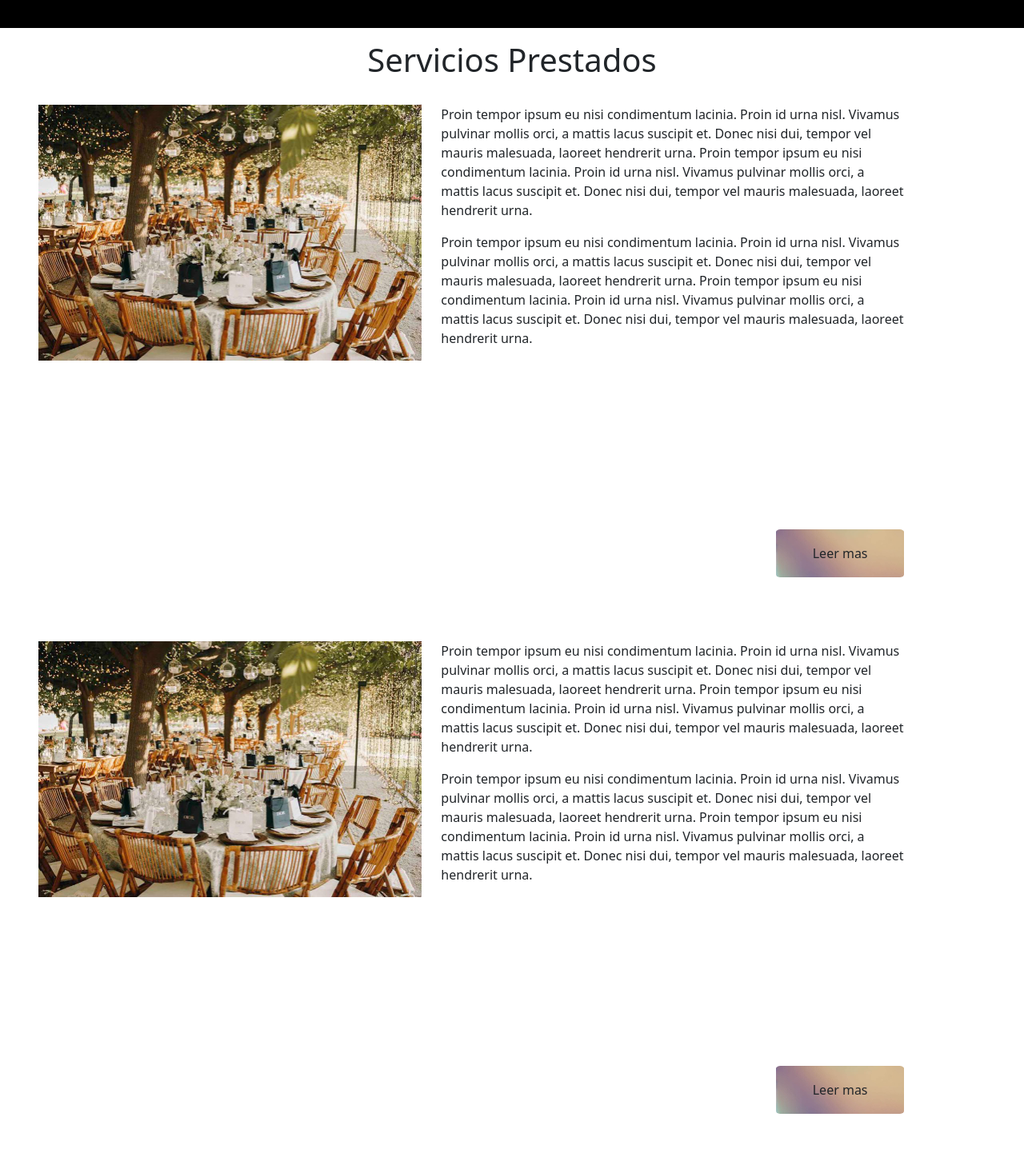
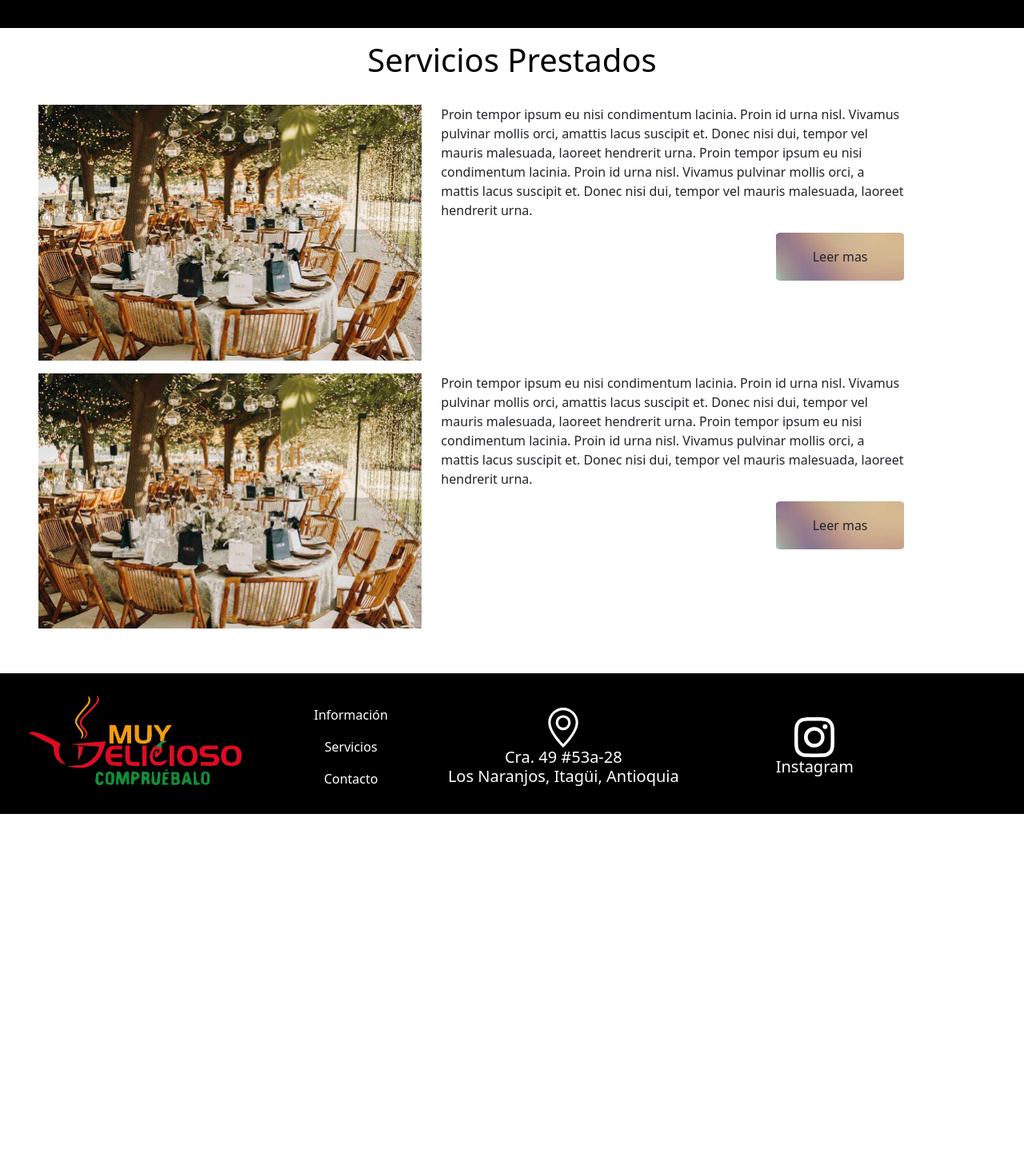
Before and after one commit to JMiguelS0t0/PPI-Angular, an Angular app: page /serviciosprestados in a window 1280 px wide. Shown: the part 143-1590 px from the top of the page at 80% size. After the commit the page ends 1161 px from the top, so only its background shows below. Built offline with nearby package versions, Linux system fonts and the light colour scheme.

Commit message:
Estilos globales, catalogo y organizacion de TS

```diff
--- /dev/null
+++ b/src/app/catalogo/catalogo.component.css
@@ -0,0 +1,4 @@
+.card-personalizada {
+  padding: 0.5rem; /* Replicando el estilo p-2 de Bootstrap */
+  border: 1px solid rgba(0, 0, 0, 0.301); /* Replicando el estilo border de Bootstrap */
+}
--- /dev/null
+++ b/src/app/catalogo/catalogo.component.html
@@ -0,0 +1,22 @@
+<app-nav></app-nav>
+
+<h1 class="text-center text-black mt-3">Catálogo</h1>
+
+<div class="bg-white text-center pt-2 p-5 mb-2 text-center">
+    <div class="row">
+        <ng-container *ngFor="let paquete of paquetes">
+            <div class="col-12 col-md-4 mb-3">
+                <div class="card card-personalizada img-bg">
+                    <img [src]="paquete.image" class="card-img-top" alt="...">
+                    <div class="card-body">
+                        <h5 class="card-title">{{ paquete.title }}</h5>
+                        <p class="card-text text-black">{{ paquete.description }}</p>
+                        <a href="#" class="btn btn-bg">Ver información</a>
+                    </div>
+                </div>
+            </div>
+        </ng-container>
+    </div>
+</div>
+
+<app-footer></app-footer>
--- /dev/null
+++ b/src/app/catalogo/catalogo.component.ts
@@ -0,0 +1,26 @@
+import { Component } from '@angular/core';
+
+@Component({
+  selector: 'app-catalogo',
+  templateUrl: './catalogo.component.html',
+  styleUrls: ['./catalogo.component.css'],
+})
+export class CatalogoComponent {
+  paquetes = [
+    {
+      title: 'Paquete #1',
+      description: 'Descripción del paquete #1',
+      image: '../../assets/img/Decoracion.jpeg',
+    },
+    {
+      title: 'Paquete #2',
+      description: 'Descripción del paquete #2',
+      image: '../../assets/img/Decoracion.jpeg',
+    },
+    {
+      title: 'Paquete #3',
+      description: 'Descripción del paquete #3',
+      image: '../../assets/img/Decoracion.jpeg',
+    },
+  ];
+}
--- a/src/app/inicio/inicio.component.css
+++ b/src/app/inicio/inicio.component.css
@@ -17,37 +17,11 @@
 }
 
 /*-------------------- SERVICIOS --------------------*/
-.img-bg {
-  background-image: url(../../assets/img/fondo.jpeg);
-  background-size: cover;
-  background-repeat: no-repeat;
-  background-position: center center;
-}
 
 .servicios-m {
   margin-bottom: 140px;
 }
 
-/* ------------ BOTONES ------------*/
-.btn-bg {
-  background-image: url(../../assets/img/boton.jpeg);
-  background-size: cover;
-  background-repeat: no-repeat;
-  background-position: center;
-}
-
-.btn-grande {
-  color: black;
-  margin: 15px;
-  width: 50%;
-  height: 150px;
-}
-
-@media (max-width: 767px) {
-  .btn-grande {
-    width: 100%;
-  }
-}
 
 /* ------------------ FORMULARIO ------------------ */
 form {
@@ -71,8 +45,3 @@ form {
   width: 50px;
   margin: 15px;
 }
-
-/*----------------------- FOOTER -----------------------*/
-footer {
-  height: auto;
-}
--- a/src/app/servicios-prestados/servicios-prestados.component.css
+++ b/src/app/servicios-prestados/servicios-prestados.component.css
@@ -1,8 +1,4 @@
 .btn-bg {
-  background-image: url(../../assets/img/boton.jpeg);
-  background-size: cover;
-  background-repeat: no-repeat;
-  background-position: center;
   height: 60px;
   width: 28%;
 }
@@ -12,13 +8,3 @@
     width: 100%;
   }
 }
-
-.container-btn {
-  padding-top: 195px;
-}
-
-@media (max-width: 767px) {
-  .container-btn {
-    padding: 0;
-  }
-}
--- a/src/app/servicios-prestados/servicios-prestados.component.html
+++ b/src/app/servicios-prestados/servicios-prestados.component.html
@@ -1,64 +1,19 @@
 <app-nav></app-nav>
-<h1 class="text-center mt-3">Servicios Prestados</h1>
+<h1 class="text-center mt-3 text-black">Servicios Prestados</h1>
 <div class="bg-white text-center pt-2 p-5 mb-2 d-flex align-items-center text-center">
     <div class="row">
-        <div class="col-12 col-md-5 mb-4">
-            <img src="../../assets/img/Decoracion.jpeg" alt="Logo" class="w-100 mt-md-2 pt-md-2">
-        </div>
-        <div class="col-12 col-md-6 mt-md-2 pt-md-2">
-            <p class="text-start "> Proin tempor ipsum eu nisi condimentum lacinia. Proin id urna nisl. Vivamus
-                pulvinar mollis orci, a
-                mattis
-                lacus suscipit et. Donec nisi dui, tempor vel mauris malesuada, laoreet hendrerit urna.
-                Proin tempor ipsum eu nisi condimentum lacinia. Proin id urna nisl. Vivamus
-                pulvinar mollis orci, a
-                mattis
-                lacus suscipit et. Donec nisi dui, tempor vel mauris malesuada, laoreet hendrerit urna.
-            </p>
-            <p class="text-start "> Proin tempor ipsum eu nisi condimentum lacinia. Proin id urna nisl. Vivamus
-                pulvinar mollis orci, a
-                mattis
-                lacus suscipit et. Donec nisi dui, tempor vel mauris malesuada, laoreet hendrerit urna.
-                Proin tempor ipsum eu nisi condimentum lacinia. Proin id urna nisl. Vivamus
-                pulvinar mollis orci, a
-                mattis
-                lacus suscipit et. Donec nisi dui, tempor vel mauris malesuada, laoreet hendrerit urna.
-            </p>
-            <div class="text-end container-btn">
-                <button class="btn mt-3 btn-bg">Leer mas</button>
+        <ng-container *ngFor="let servicios of servicios">
+            <div class="col-12 col-md-5 ">
+                <img [src]="servicios.image" alt="Logo" class="w-100 mt-md-2 pt-md-2">
             </div>
-        </div>
+            <div class="col-12 col-md-6 mt-md-2 pt-md-2 mb-3">
+                <p class="text-start "> {{servicios.descripcion}} </p>
+                <div class="text-end container-btn mt-auto">
+                    <button class="btn btn-bg">Leer mas</button>
+                </div>
+            </div>
+        </ng-container>
     </div>
 </div>
 
-<div class="bg-white text-center pt-2 p-5 mb-2 d-flex align-items-center text-center">
-    <div class="row">
-        <div class="col-12 col-md-5 mb-4">
-            <img src="../../assets/img/Decoracion.jpeg" alt="Logo" class="w-100 mt-md-2 pt-md-2">
-        </div>
-        <div class="col-12 col-md-6 mt-md-2 pt-md-2">
-            <p class="text-start "> Proin tempor ipsum eu nisi condimentum lacinia. Proin id urna nisl. Vivamus
-                pulvinar mollis orci, a
-                mattis
-                lacus suscipit et. Donec nisi dui, tempor vel mauris malesuada, laoreet hendrerit urna.
-                Proin tempor ipsum eu nisi condimentum lacinia. Proin id urna nisl. Vivamus
-                pulvinar mollis orci, a
-                mattis
-                lacus suscipit et. Donec nisi dui, tempor vel mauris malesuada, laoreet hendrerit urna.
-            </p>
-            <p class="text-start "> Proin tempor ipsum eu nisi condimentum lacinia. Proin id urna nisl. Vivamus
-                pulvinar mollis orci, a
-                mattis
-                lacus suscipit et. Donec nisi dui, tempor vel mauris malesuada, laoreet hendrerit urna.
-                Proin tempor ipsum eu nisi condimentum lacinia. Proin id urna nisl. Vivamus
-                pulvinar mollis orci, a
-                mattis
-                lacus suscipit et. Donec nisi dui, tempor vel mauris malesuada, laoreet hendrerit urna.
-            </p>
-            <div class="text-end container-btn">
-                <button class="btn mt-3 btn-bg">Leer mas</button>
-            </div>
-        </div>
-    </div>
-</div>
 <app-footer></app-footer>
--- a/src/app/servicios-prestados/servicios-prestados.component.ts
+++ b/src/app/servicios-prestados/servicios-prestados.component.ts
@@ -3,8 +3,19 @@ import { Component } from '@angular/core';
 @Component({
   selector: 'app-servicios-prestados',
   templateUrl: './servicios-prestados.component.html',
-  styleUrls: ['./servicios-prestados.component.css']
+  styleUrls: ['./servicios-prestados.component.css'],
 })
 export class ServiciosPrestadosComponent {
-
+  servicios = [
+    {
+      image: '../../assets/img/Decoracion.jpeg',
+      descripcion:
+        'Proin tempor ipsum eu nisi condimentum lacinia. Proin id urna nisl. Vivamus pulvinar mollis orci, amattis lacus suscipit et. Donec nisi dui, tempor vel mauris malesuada, laoreet hendrerit urna. Proin tempor ipsum eu nisi condimentum lacinia. Proin id urna nisl. Vivamus pulvinar mollis orci, a  mattis lacus suscipit et. Donec nisi dui, tempor vel mauris malesuada, laoreet hendrerit urna.',
+    },
+    {
+      image: '../../assets/img/Decoracion.jpeg',
+      descripcion:
+        'Proin tempor ipsum eu nisi condimentum lacinia. Proin id urna nisl. Vivamus pulvinar mollis orci, amattis lacus suscipit et. Donec nisi dui, tempor vel mauris malesuada, laoreet hendrerit urna. Proin tempor ipsum eu nisi condimentum lacinia. Proin id urna nisl. Vivamus pulvinar mollis orci, a  mattis lacus suscipit et. Donec nisi dui, tempor vel mauris malesuada, laoreet hendrerit urna.',
+    },
+  ];
 }
--- a/src/styles.css
+++ b/src/styles.css
@@ -1 +1,41 @@
 /* You can add global styles to this file, and also import other style files */
+.img-bg {
+  background-image: url(./assets/img/fondo.jpeg);
+  background-size: cover;
+  background-repeat: no-repeat;
+  background-position: center center;
+}
+
+/* ------------ BOTONES ------------*/
+
+.btn-bg {
+  background-image: url(./assets/img/boton.jpeg);
+  background-size: cover;
+  background-repeat: no-repeat;
+  background-position: center;
+}
+
+@media (max-width: 767px) {
+  .btn-bg {
+    width: 100%;
+  }
+}
+
+.btn-grande {
+  color: black;
+  margin: 15px;
+  width: 50%;
+  height: 150px;
+}
+
+@media (max-width: 767px) {
+  .btn-grande {
+    width: 100%;
+  }
+}
+
+/*----------------------- FOOTER -----------------------*/
+
+footer {
+  height: auto;
+}
```
Also changed, not shown: src/app/app.module.ts (+11 -1 lines), src/app/catalogo/catalogo.module.ts (added, +8 -0 lines), 1 other file (tests, documents, lock files or other folders).
